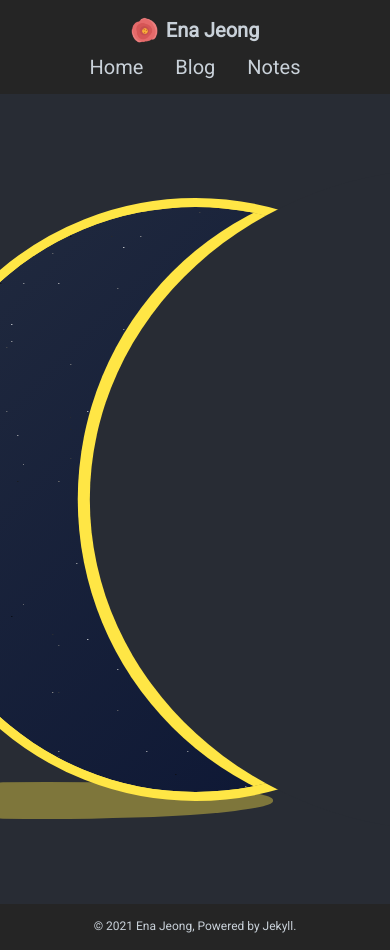
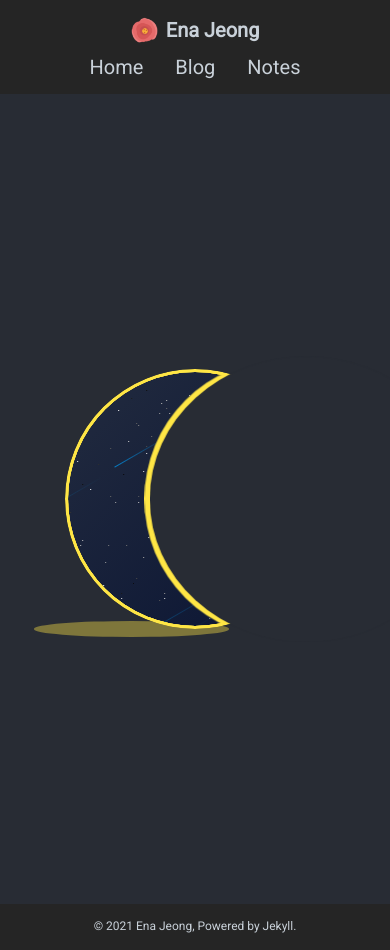
Before and after one commit to EnaJeong/EnaJeong.github.io, a Jekyll site: the page built from index.html, in a window 390 px wide. Built offline with Jekyll 4.4.1, drawn with Linux system fonts in a browser that asks for light colours; cached includes are drawn as plain includes; some web fonts are replaced; the list of posts is cut into pages by our own code.

Commit message:
Fix bugs
- adjust size for mobile
- fix safari border-radius and overflow hidden problem

```diff
--- a/_sass/layout/_home.scss
+++ b/_sass/layout/_home.scss
@@ -2,10 +2,9 @@
 
   /* Reference: https://codepen.io/YusukeNakaya/pen/abNdeOj */
   $moonColor: #ffe645;
-  $moonSize: 65vh;
+  $moonSize: 65vmin;
 
   .container {
-    // flex-shrink: 1;
     height: 90vh;
     overflow: hidden;
     display: flex;
@@ -47,8 +46,10 @@
     position: relative;
     overflow: hidden;
     border-radius: 100%;
-    border: 1vh solid $moonColor;
+    border: 1vmin solid $moonColor;
     background-color: $moonColor;
+    /* fix safari border-radius and overflow hidden problem */
+    -webkit-mask-image: -webkit-radial-gradient(circle, white 100%, black 100%);
   }
 
   .night {
@@ -75,6 +76,8 @@
     background: linear-gradient(-45deg, #0a1433 0%,#222b3f 100%);
     border-radius: 100%;
     overflow: hidden;
+    /* fix safari border-radius and overflow hidden problem */
+    -webkit-mask-image: -webkit-radial-gradient(circle, white 100%, black 100%);
   }
 
   .star {
```
